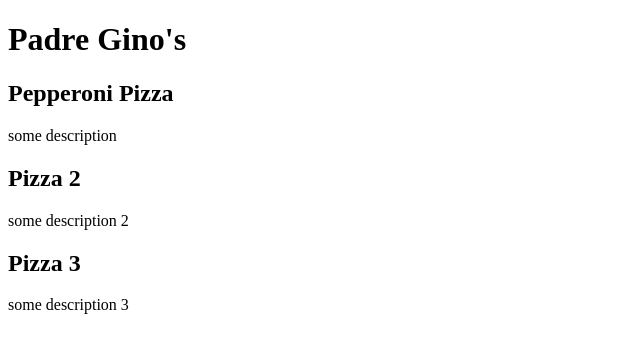
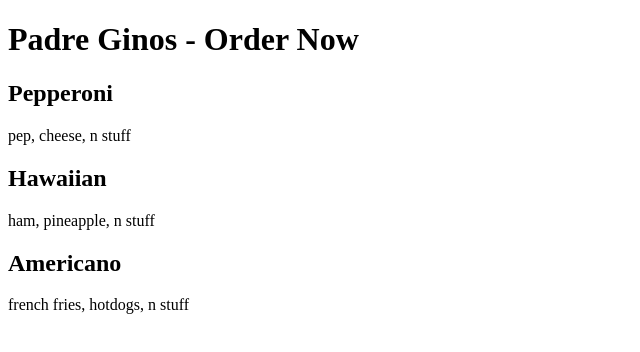
Before and after one commit to bruhhhyannnn/fm-react-v9, a React (Vite) app: page / in a window 1280 px wide. Shown: the top 352 px of the page, without its empty margins (0-640 px from the left). Built offline with nearby package versions, Linux system fonts and the light colour scheme.

Commit message:
refactor(jsx): Convert previous App.js to be App.jsx to make it as react component

```diff
--- a/index.html
+++ b/index.html
@@ -12,7 +12,7 @@
       src="https://unpkg.com/react-dom@18.3.1/umd/react-dom.development.js"
       defer
     ></script>
-    <script type="module" src="src/App.js" defer></script>
+    <script type="module" src="src/App.jsx" defer></script>
   </head>
   <body>
     <div class="root">Not rendered</div>
--- a/src/App.js
+++ /dev/null
@@ -1,51 +0,0 @@
-// import the whole React library
-import React from "react";
-// named import for getting only the createRoot function
-import { createRoot } from "react-dom/client";
-import Pizza from "./Pizza";
-
-const App = () => {
-  return React.createElement(
-    "div",
-    {},
-    React.createElement("h1", {}, "Padre Gino's"),
-
-    // passing of props to the Pizza component
-    // what happened: the object passed became arguments passed of the function
-    React.createElement(Pizza, {
-      name: "Pepperoni Pizza",
-      description: "some description",
-    }),
-    React.createElement(Pizza, {
-      name: "Pizza 2",
-      description: "some description 2",
-    }),
-    React.createElement(Pizza, {
-      name: "Pizza 3",
-      description: "some description 3",
-    }),
-  );
-};
-
-const container = document.querySelector(".root");
-
-const root = createRoot(container);
-root.render(React.createElement(App));
-
-/**
- * this returns like this:
- * <div>
- *  <div>
- *    <h2>Pepperoni Pizza</h2>
- *    <p>Pepperoni Pizza</p>
- *  </div>
- *  <div>
- *    <h2>Pizza 2</h2>
- *    <p>some description 2</p>
- *  </div>
- *  <div>
- *    <h2>Pizza 3</h2>
- *    <p>some description 3</p>
- *  </div>
- * </div>
- */
--- /dev/null
+++ b/src/App.jsx
@@ -0,0 +1,45 @@
+import { createRoot } from "react-dom/client";
+import Pizza from "./Pizza";
+
+// we essentially converted this one
+// const App = () => {
+//   return React.createElement(
+//     "div",
+//     {},
+//     React.createElement("h1", {}, "Padre Gino's"),
+
+//     React.createElement(Pizza, {
+//       name: "Pepperoni Pizza",
+//       description: "some description",
+//     }),
+//     React.createElement(Pizza, {
+//       name: "Pizza 2",
+//       description: "some description 2",
+//     }),
+//     React.createElement(Pizza, {
+//       name: "Pizza 3",
+//       description: "some description 3",
+//     }),
+//   );
+// };
+
+// To be come this one
+const App = () => {
+  return (
+    <div>
+      <h1>Padre Ginos - Order Now</h1>
+      <Pizza name="Pepperoni" description="pep, cheese, n stuff" />
+      <Pizza name="Hawaiian" description="ham, pineapple, n stuff" />
+      <Pizza name="Americano" description="french fries, hotdogs, n stuff" />
+    </div>
+  );
+};
+
+const container = document.querySelector(".root");
+
+const root = createRoot(container);
+// this one is essentially the same
+// root.render(React.createElement(App));
+// as this one
+root.render(<App />); // it will be also return the react element object known as {type, props, ...children}
+// again the render() function will render the react element tree
```
